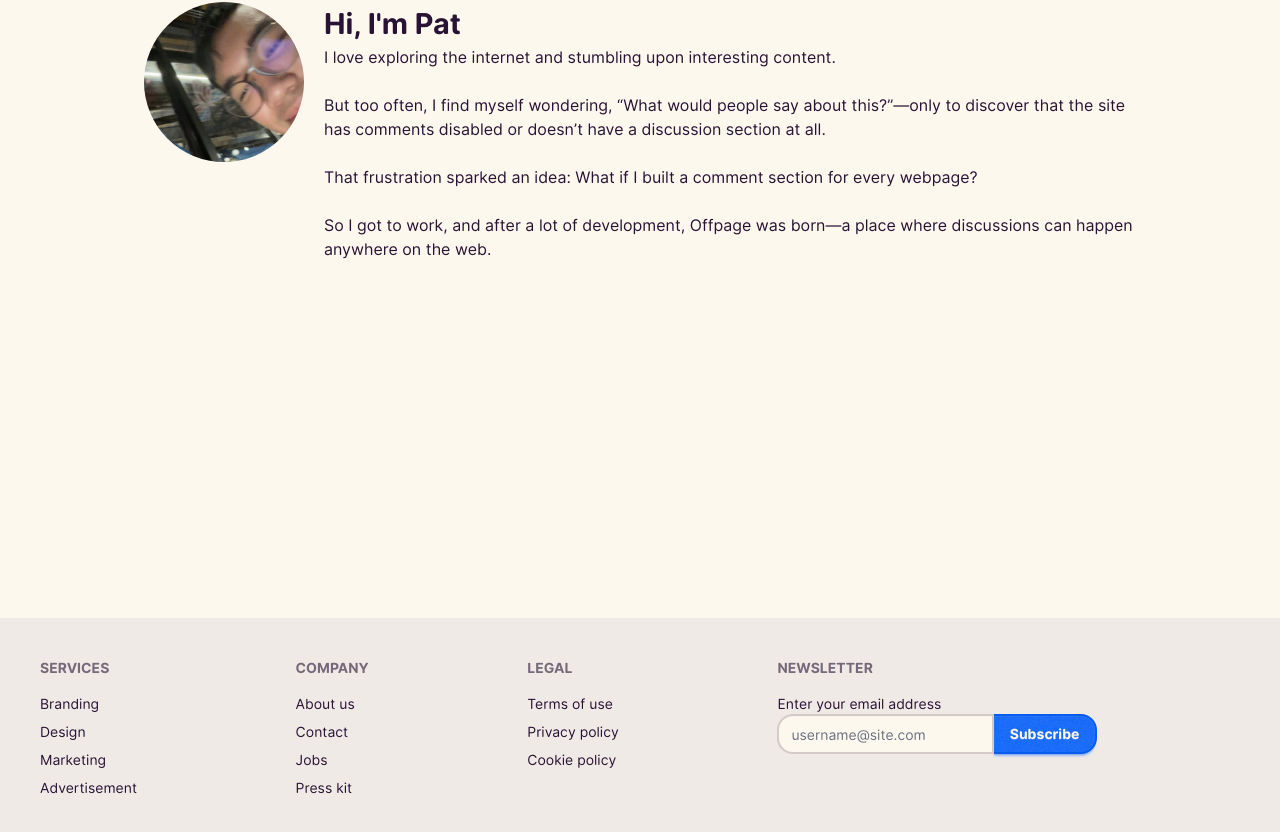
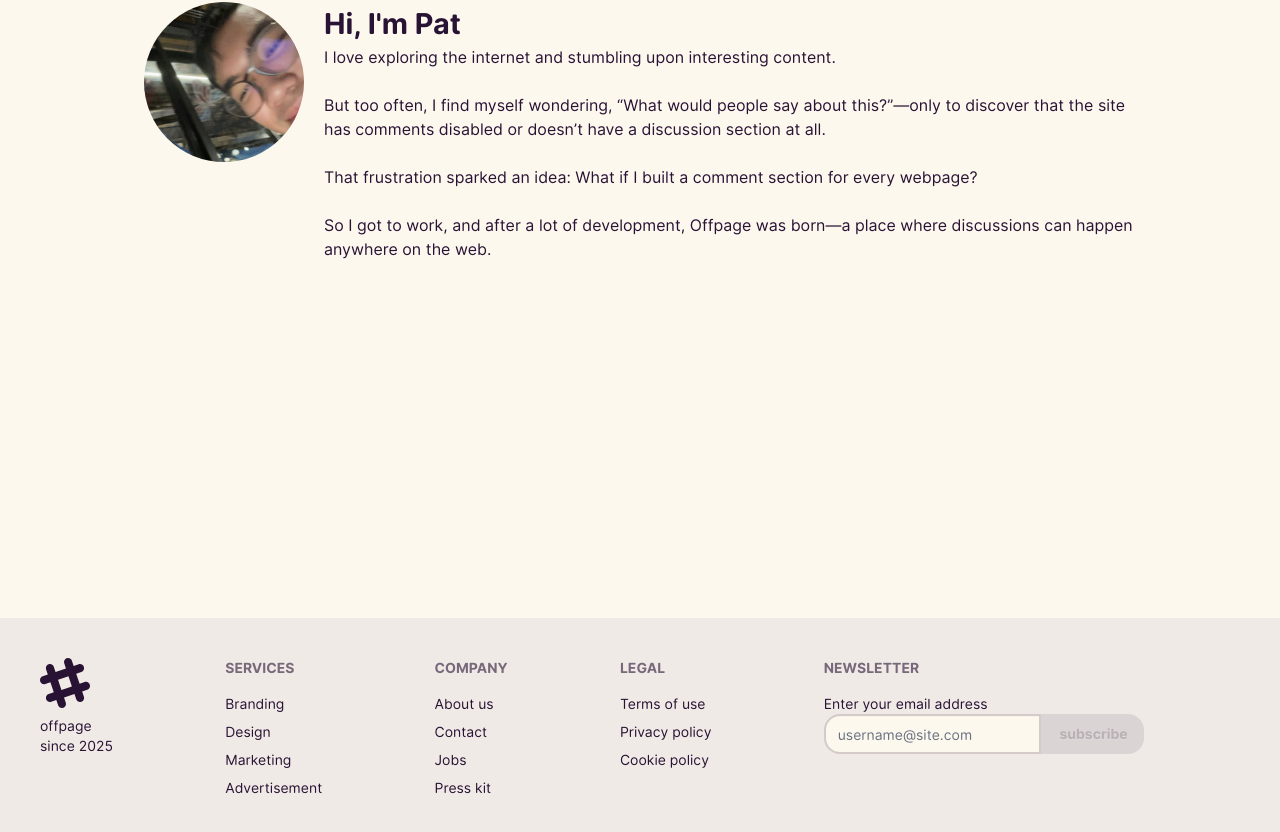
Before and after one commit to PatatoBit/offpage-home, a SvelteKit app: page / in a window 1280 px wide. Shown: the part 1246-2078 px from the top of the page. Built offline with nearby package versions, Linux system fonts and the light colour scheme.

Commit message:
added footer

```diff
--- a/src/components/Footer.svelte
+++ b/src/components/Footer.svelte
@@ -1,4 +1,24 @@
 <footer class="footer sm:footer-horizontal bg-base-200 text-base-content p-10">
+	<aside>
+		<svg
+			width="50"
+			height="50"
+			viewBox="0 0 24 24"
+			xmlns="http://www.w3.org/2000/svg"
+			fill-rule="evenodd"
+			clip-rule="evenodd"
+			class="fill-current"
+		>
+			<path
+				d="M22.672 15.226l-2.432.811.841 2.515c.33 1.019-.209 2.127-1.23 2.456-1.15.325-2.148-.321-2.463-1.226l-.84-2.518-5.013 1.677.84 2.517c.391 1.203-.434 2.542-1.831 2.542-.88 0-1.601-.564-1.86-1.314l-.842-2.516-2.431.809c-1.135.328-2.145-.317-2.463-1.229-.329-1.018.211-2.127 1.231-2.456l2.432-.809-1.621-4.823-2.432.808c-1.355.384-2.558-.59-2.558-1.839 0-.817.509-1.582 1.327-1.846l2.433-.809-.842-2.515c-.33-1.02.211-2.129 1.232-2.458 1.02-.329 2.13.209 2.461 1.229l.842 2.515 5.011-1.677-.839-2.517c-.403-1.238.484-2.553 1.843-2.553.819 0 1.585.509 1.85 1.326l.841 2.517 2.431-.81c1.02-.33 2.131.211 2.461 1.229.332 1.018-.21 2.126-1.23 2.456l-2.433.809 1.622 4.823 2.433-.809c1.242-.401 2.557.484 2.557 1.838 0 .819-.51 1.583-1.328 1.847m-8.992-6.428l-5.01 1.675 1.619 4.828 5.011-1.674-1.62-4.829z"
+			></path>
+		</svg>
+		<p>
+			offpage
+			<br />
+			since 2025
+		</p>
+	</aside>
 	<nav>
 		<h6 class="footer-title">Services</h6>
 		<a class="link link-hover">Branding</a>
@@ -25,7 +45,7 @@
 			<label>Enter your email address</label>
 			<div class="join">
 				<input type="text" placeholder="username@site.com" class="input input-bordered join-item" />
-				<button class="btn btn-primary join-item">Subscribe</button>
+				<button class="btn btn-primary join-item" disabled>subscribe</button>
 			</div>
 		</fieldset>
 	</form>
```
